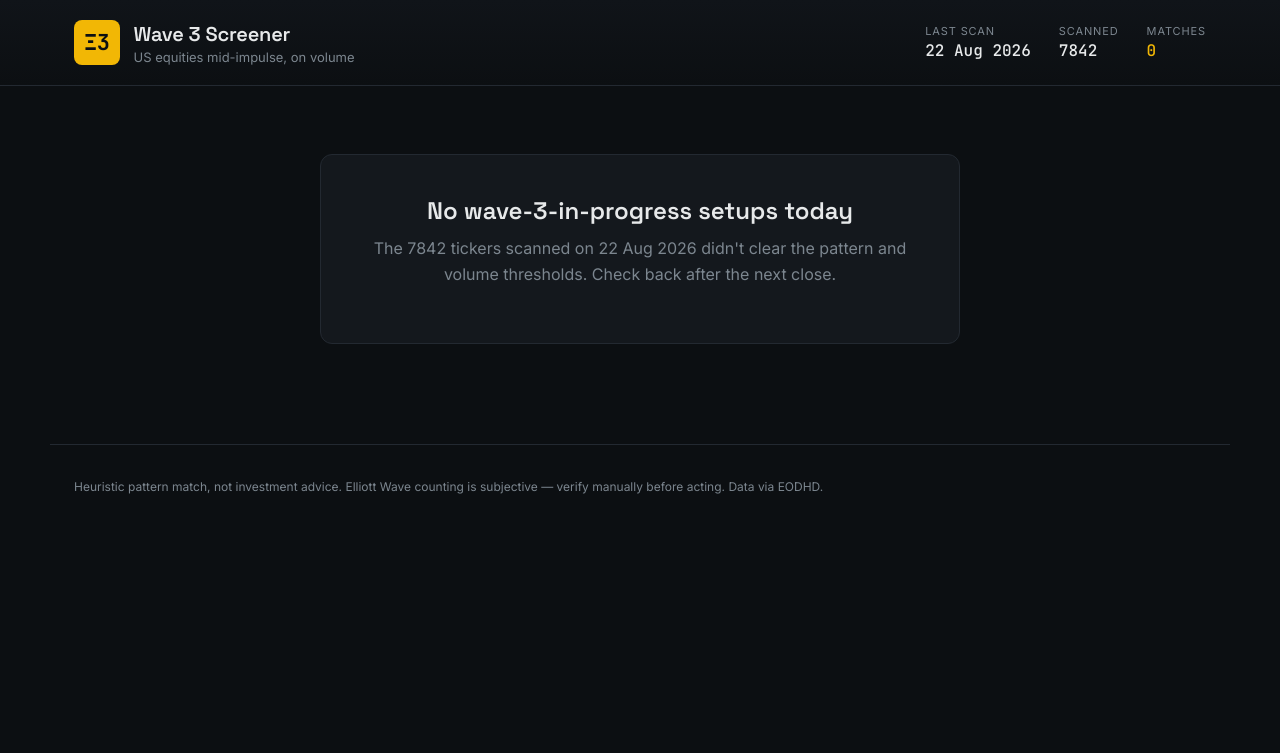
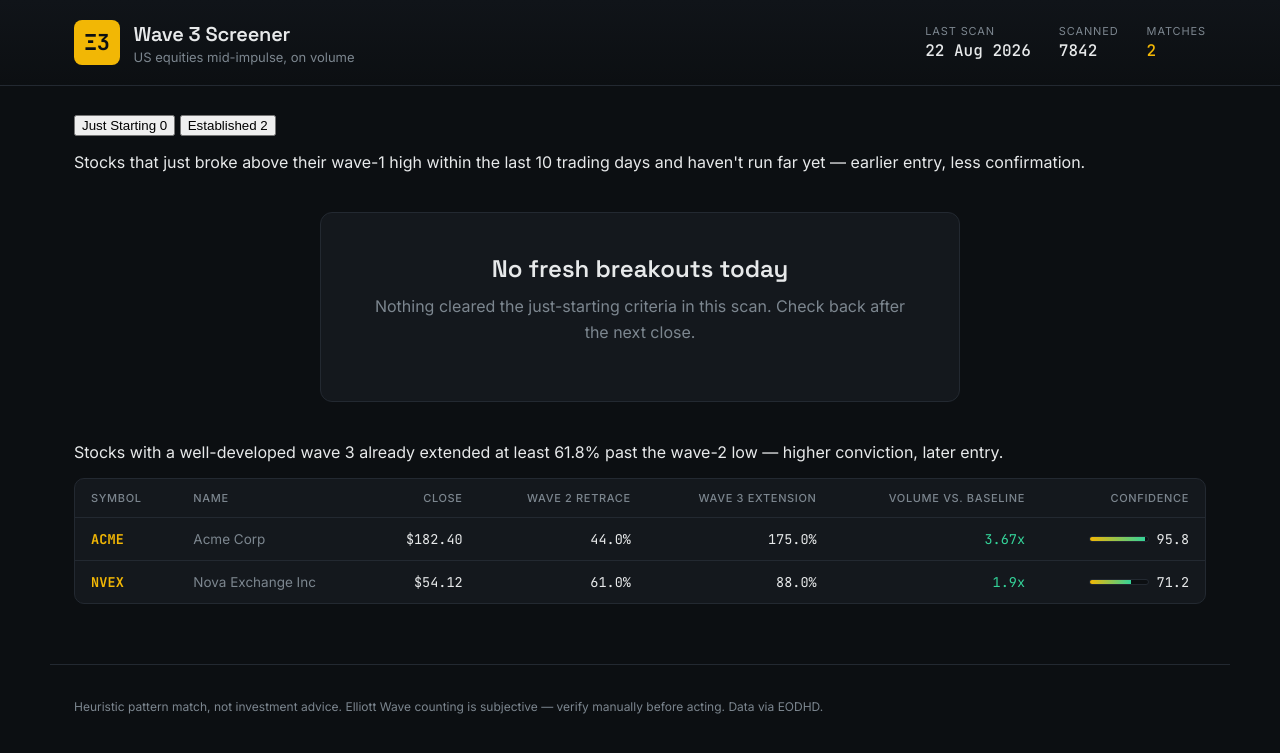
Before and after one commit to khajasharif/ewave-scanner, a FastAPI app: page / in a window 1280 px wide. Shown: the top 753 px of the page. Run offline with FastAPI, Linux system fonts and the light colour scheme; some libraries are stand-ins or nearby versions.

Commit message:
Add files via upload

```diff
--- a/templates/index.html
+++ b/templates/index.html
@@ -31,7 +31,7 @@
       </div>
       <div class="stat stat--accent">
         <span class="stat__label">Matches</span>
-        <span class="stat__value">{{ results|length }}</span>
+        <span class="stat__value">{{ established_results|length + early_results|length }}</span>
       </div>
       {% else %}
       <div class="stat">
@@ -55,10 +55,69 @@
     <pre>python -m app.backfill
 python -m app.scan_job</pre>
   </div>
-  {% elif results|length == 0 %}
-  <div class="empty">
-    <h2>No wave-3-in-progress setups today</h2>
-    <p>The {{ last_run.tickers_scanned if last_run else '—' }} tickers scanned on {{ scan_date.strftime('%d %b %Y') }} didn't clear the pattern and volume thresholds. Check back after the next close.</p>
+  {% else %}
+
+  <div class="tabs">
+    <button class="tab tab--active" data-tab="early" onclick="switchTab('early')">
+      Just Starting <span class="tab__count">{{ early_results|length }}</span>
+    </button>
+    <button class="tab" data-tab="established" onclick="switchTab('established')">
+      Established <span class="tab__count">{{ established_results|length }}</span>
+    </button>
+  </div>
+
+  <div id="panel-early" class="panel">
+    <p class="panel__desc">Stocks that just broke above their wave-1 high within the last {{ '10' }} trading days and haven't run far yet — earlier entry, less confirmation.</p>
+    {% if early_results|length == 0 %}
+    <div class="empty empty--compact">
+      <h2>No fresh breakouts today</h2>
+      <p>Nothing cleared the just-starting criteria in this scan. Check back after the next close.</p>
+    </div>
+    {% else %}
+    <div class="tablewrap">
+      <table class="board">
+        <thead>
+          <tr>
+            <th>Symbol</th>
+            <th>Name</th>
+            <th class="num">Close</th>
+            <th class="num">Wave 2 retrace</th>
+            <th class="num">Past breakout</th>
+            <th class="num">Bars since breakout</th>
+            <th class="num">Volume vs. baseline</th>
+            <th class="num">Confidence</th>
+          </tr>
+        </thead>
+        <tbody>
+          {% for r in early_results %}
+          <tr>
+            <td class="sym">{{ r.symbol }}</td>
+            <td class="name">{{ r.name or "" }}</td>
+            <td class="num">${{ "%.2f"|format(r.last_close) if r.last_close else "—" }}</td>
+            <td class="num">{{ r.retrace_pct }}%</td>
+            <td class="num">{{ r.wave3_extension_pct }}%</td>
+            <td class="num">{{ r.bars_since_breakout }}</td>
+            <td class="num accent">{{ r.volume_ratio }}x</td>
+            <td class="num">
+              <div class="confcell">
+                <div class="confbar"><div class="confbar__fill" style="width: {{ r.confidence }}%"></div></div>
+                <span>{{ r.confidence }}</span>
+              </div>
+            </td>
+          </tr>
+          {% endfor %}
+        </tbody>
+      </table>
+    </div>
+    {% endif %}
+  </div>
+
+  <div id="panel-established" class="panel panel--hidden">
+    <p class="panel__desc">Stocks with a well-developed wave 3 already extended at least 61.8% past the wave-2 low — higher conviction, later entry.</p>
+    {% if established_results|length == 0 %}
+    <div class="empty empty--compact">
+      <h2>No established wave-3 setups today</h2>
+      <p>Nothing cleared the pattern and volume thresholds in this scan. Check back after the next close.</p>
     </div>
     {% else %}
     <div class="tablewrap">
@@ -75,7 +134,7 @@
           </tr>
         </thead>
         <tbody>
-        {% for r in results %}
+          {% for r in established_results %}
           <tr>
             <td class="sym">{{ r.symbol }}</td>
             <td class="name">{{ r.name or "" }}</td>
@@ -95,6 +154,9 @@
       </table>
     </div>
     {% endif %}
+  </div>
+
+  {% endif %}
 </main>
 
 <footer>
```
Lines whose indentation alone changed are shown as unchanged.
